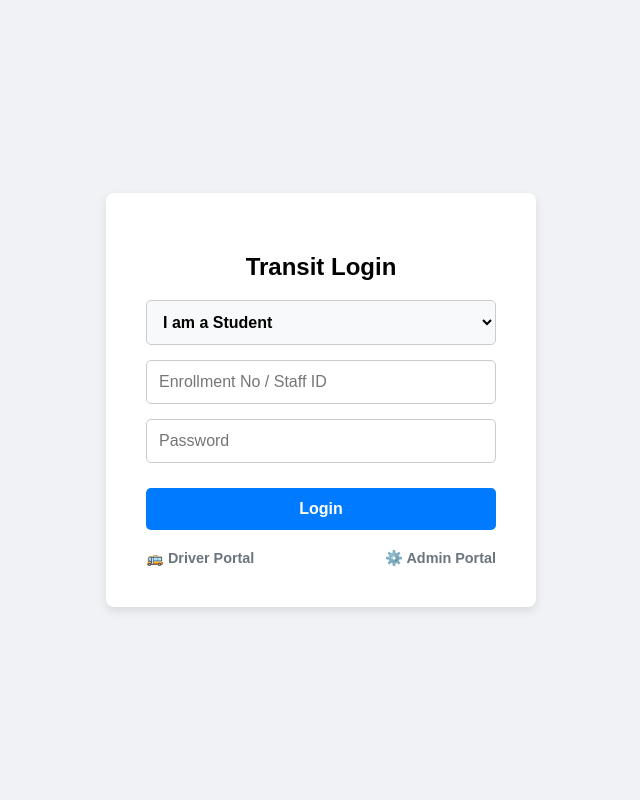
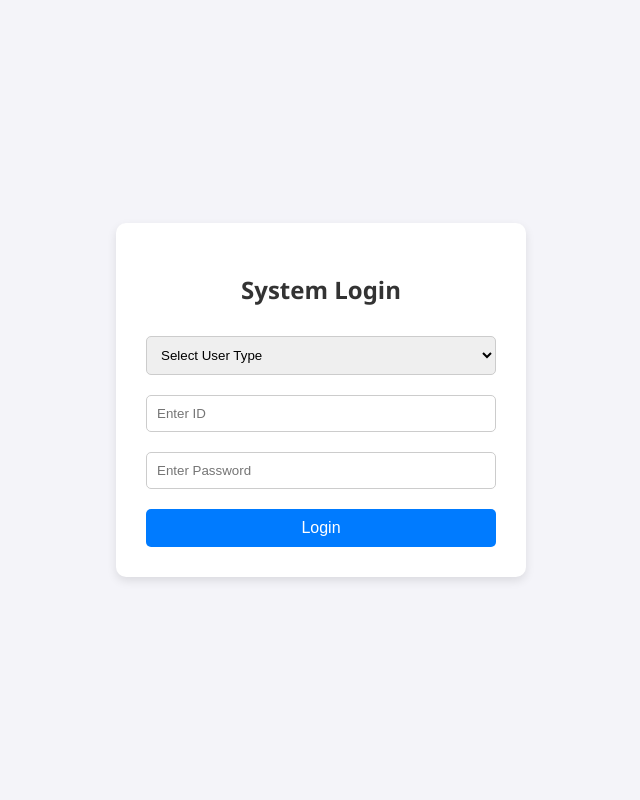
Before and after one commit to Kashyap42576/transit-app, a Flask app: page / in a window 1280 px wide. Shown: the whole page, without its empty margins (319-959 px from the left). Run offline with Flask 3, Linux system fonts and the light colour scheme.

Commit message:
Update login page title and styling

```diff
--- a/templates/login.html
+++ b/templates/login.html
@@ -1,47 +1,56 @@
 <!DOCTYPE html>
 <html>
 <head>
-    <title>Transit Portal Login</title>
+    <title>PU Transit System - Login</title>
     <meta name="viewport" content="width=device-width, initial-scale=1">
     <style>
-        body { font-family: Arial, sans-serif; display: flex; justify-content: center; align-items: center; height: 100vh; background: #f0f2f5; margin: 0; }
-        .box { background: white; padding: 2.5rem; border-radius: 8px; box-shadow: 0 4px 10px rgba(0,0,0,0.1); text-align: center; width: 85%; max-width: 350px; }
-        select, input { display: block; width: 100%; margin: 15px 0; padding: 12px; box-sizing: border-box; border: 1px solid #ccc; border-radius: 5px; font-size: 16px; }
-        select { background-color: #f8f9fa; font-weight: bold; }
-        button { width: 100%; padding: 12px; background: #007bff; color: white; border: none; border-radius: 5px; cursor: pointer; font-size: 16px; font-weight: bold; margin-top: 10px; }
-        button:hover { background: #0056b3; }
-        .error { color: #dc3545; font-weight: bold; margin-bottom: 10px; }
-        .portal-links { display: flex; justify-content: space-between; margin-top: 20px; font-size: 0.9em; }
-        .portal-links a { color: #6c757d; text-decoration: none; font-weight: bold; }
+        body { font-family: 'Segoe UI', Tahoma, Geneva, Verdana, sans-serif; background-color: #f4f4f9; display: flex; justify-content: center; align-items: center; height: 100vh; margin: 0; }
+        .login-box { background: white; padding: 30px; border-radius: 10px; box-shadow: 0px 4px 10px rgba(0,0,0,0.1); width: 100%; max-width: 350px; text-align: center; }
+        .login-box h2 { margin-bottom: 20px; color: #333; }
+        input[type="text"], input[type="password"], select { width: 100%; padding: 10px; margin: 10px 0; border: 1px solid #ccc; border-radius: 5px; box-sizing: border-box; }
+        button { width: 100%; padding: 10px; background-color: #007bff; color: white; border: none; border-radius: 5px; cursor: pointer; font-size: 16px; margin-top: 10px; }
+        button:hover { background-color: #0056b3; }
+        .alert { color: red; margin-bottom: 15px; font-weight: bold; }
     </style>
 </head>
 <body>
-    <div class="box">
-        <h2>Transit Login</h2>
-        {% if error %} <p class="error">{{ error }}</p> {% endif %}
 
-        <form method="POST">
-            <select name="role" required>
-                <option value="Student" selected>I am a Student</option>
-                <option value="Staff">I am a Staff Member</option>
-            </select>
-            <input type="text" name="user_id" placeholder="Enrollment No / Staff ID" required>
-            <input type="password" name="password" placeholder="Password" required>
-            <button type="submit">Login</button>
-            <input type="hidden" name="device_id" id="hidden_device_id">
-        </form>
+<div class="login-box">
+    <h2>System Login</h2>
 
-        <div class="portal-links">
-            <a href="/driver/login">🚌 Driver Portal</a>
-            <a href="/admin/login">⚙️ Admin Portal</a>
-        </div>
-    </div>
-    <script>
+    {% with messages = get_flashed_messages() %}
+      {% if messages %}
+        {% for message in messages %}
+          <div class="alert">{{ message }}</div>
+        {% endfor %}
+      {% endif %}
+    {% endwith %}
+
+    <form action="/login" method="POST">
+        <input type="hidden" name="device_id" id="hidden_device_id">
+
+        <select name="user_type" required>
+            <option value="" disabled selected>Select User Type</option>
+            <option value="Student">Student</option>
+            <option value="Staff">Staff</option>
+            <option value="Driver">Driver</option>
+            <option value="Admin">Admin</option>
+        </select>
+
+        <input type="text" name="user_id" placeholder="Enter ID" required>
+        <input type="password" name="password" placeholder="Enter Password" required>
+
+        <button type="submit">Login</button>
+    </form>
+</div>
+
+<script>
     const urlParams = new URLSearchParams(window.location.search);
     const deviceId = urlParams.get('device_id');
     if (deviceId) {
         document.getElementById('hidden_device_id').value = deviceId;
     }
 </script>
+
 </body>
 </html>
```
